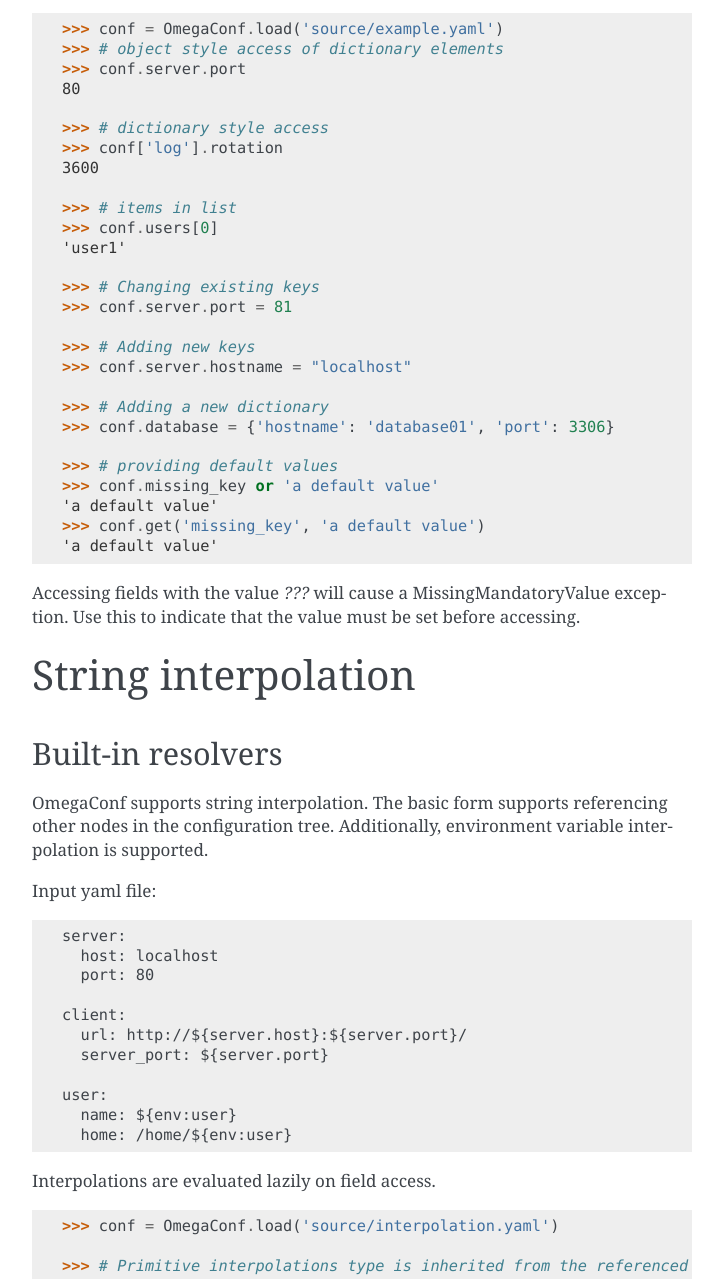
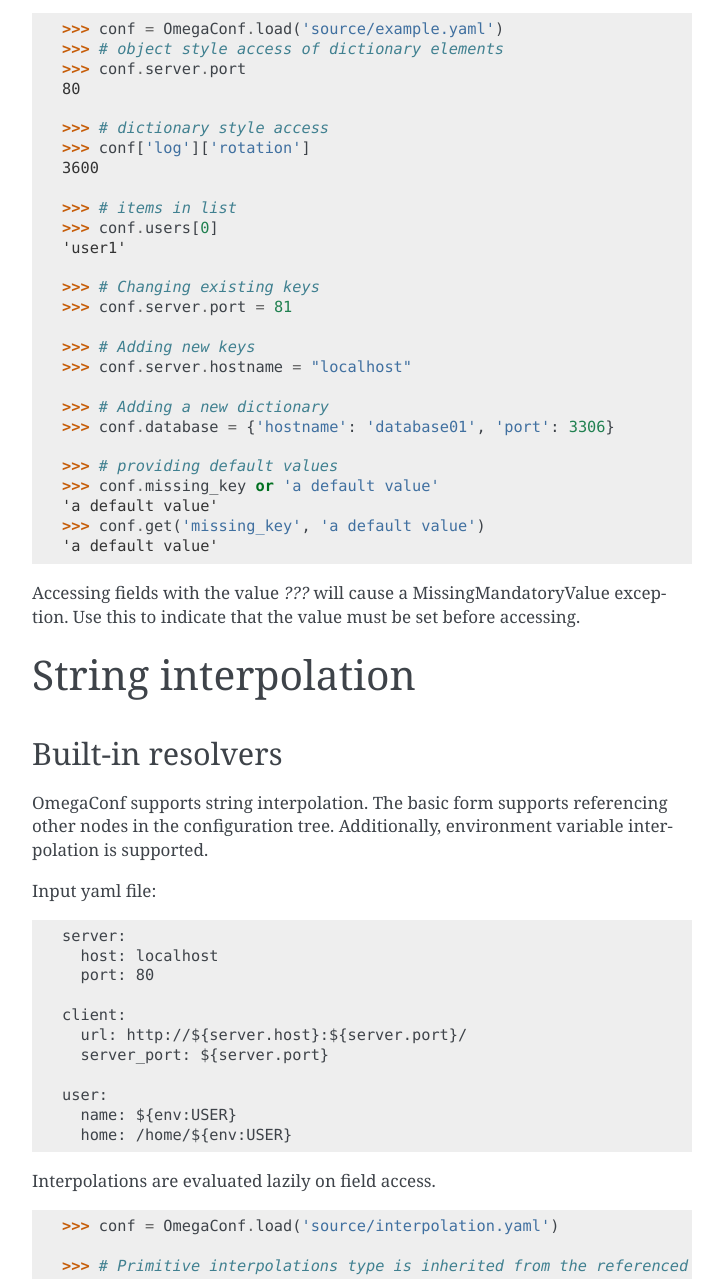
Before and after one commit to omry/omegaconf, a Sphinx documentation site: the page built from docs/source/usage.rst, in a window 1280 px wide and 1400 px high, scrolled down 1743 px, cut to the strip 121-1400 px from the top of the window. Shown: the whole strip, without its empty margins (388-1111 px from the left). Built offline with Sphinx 7.4.7, drawn with Linux system fonts in a browser that asks for light colours; some of the changed text lies outside the part shown.

```diff
--- a/docs/source/interpolation.yaml
+++ b/docs/source/interpolation.yaml
@@ -7,5 +7,5 @@ client:
   server_port: ${server.port}
 
 user:
-  name: ${env:user}
-  home: /home/${env:user}
+  name: ${env:USER}
+  home: /home/${env:USER}
--- a/docs/source/usage.rst
+++ b/docs/source/usage.rst
@@ -2,7 +2,7 @@
 
     from omegaconf import OmegaConf
     import os
-    os.environ['user'] = 'omry'
+    os.environ['USER'] = 'omry'
 
 Installation
 ------------
```
Also changed, not shown: other parts of docs/source/usage.rst (+2 -2 lines), docs/notebook/Tutorial.ipynb.
